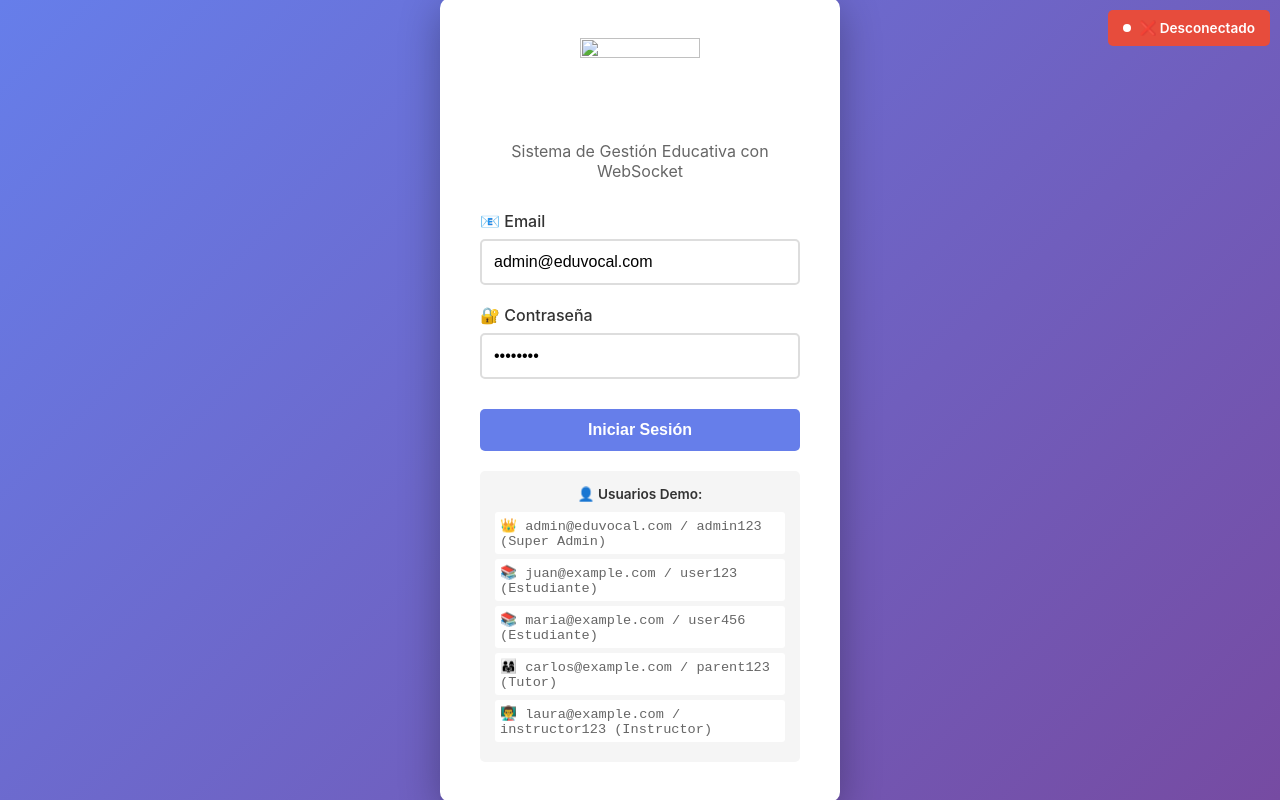
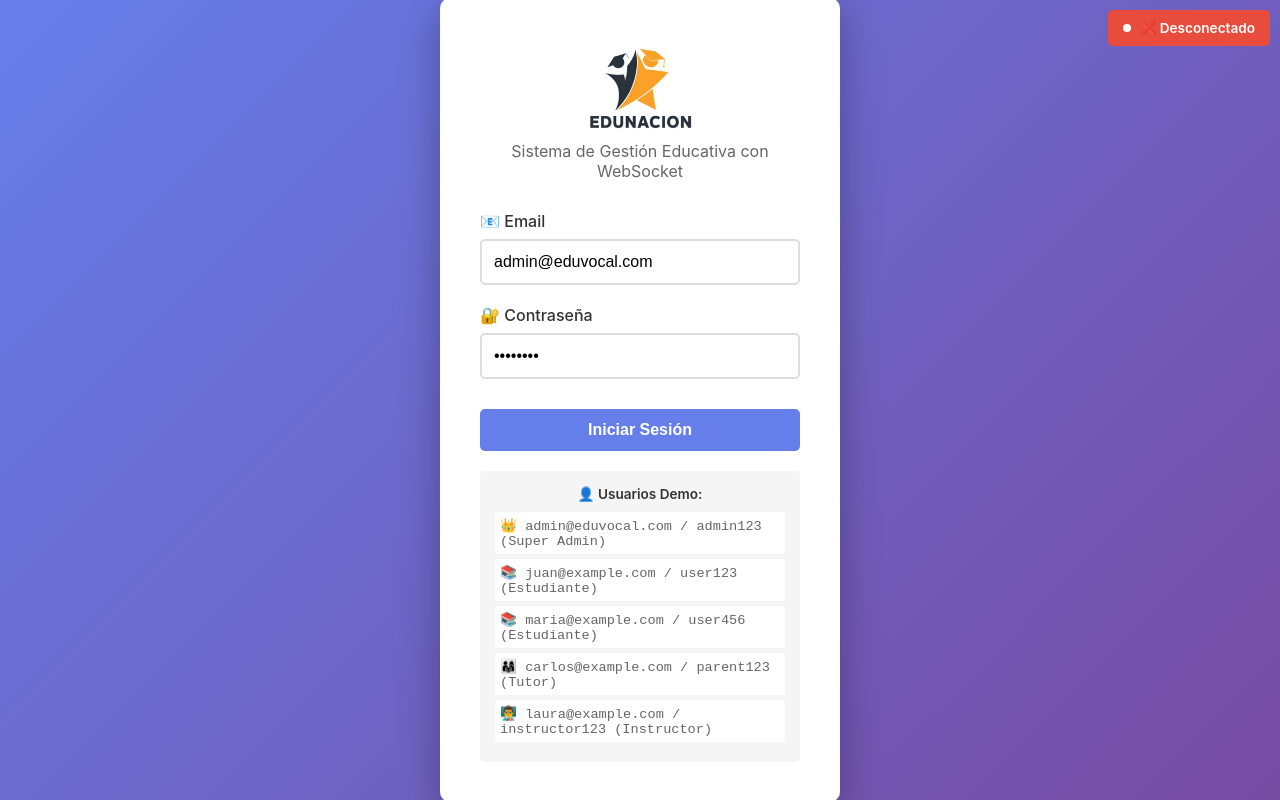
Before and after one commit to fdiazdelcastillo/edufuture, a website: page public/index.html in a window 1280 px wide. Drawn offline with Linux system fonts and the light colour scheme; the site is published under a folder, as on GitHub Pages, so addresses that start at the root find nothing.

Commit message:
Deeployment III

```diff
--- a/public/index.html
+++ b/public/index.html
@@ -799,7 +799,7 @@
       <div class="login-container">
         <div style="display: flex; justify-content: center">
           <img
-            src="/public/logo.jpeg"
+            src="logo.jpeg"
             alt=""
             style="width: 120px; aspect-ratio: 224/192"
           />
@@ -890,7 +890,7 @@
       <nav class="navbar">
         <div style="display: flex; justify-content: center">
           <img
-            src="/public/logo.jpeg"
+            src="logo.jpeg"
             alt=""
             style="width: 120px; aspect-ratio: 224/192"
           />
```
